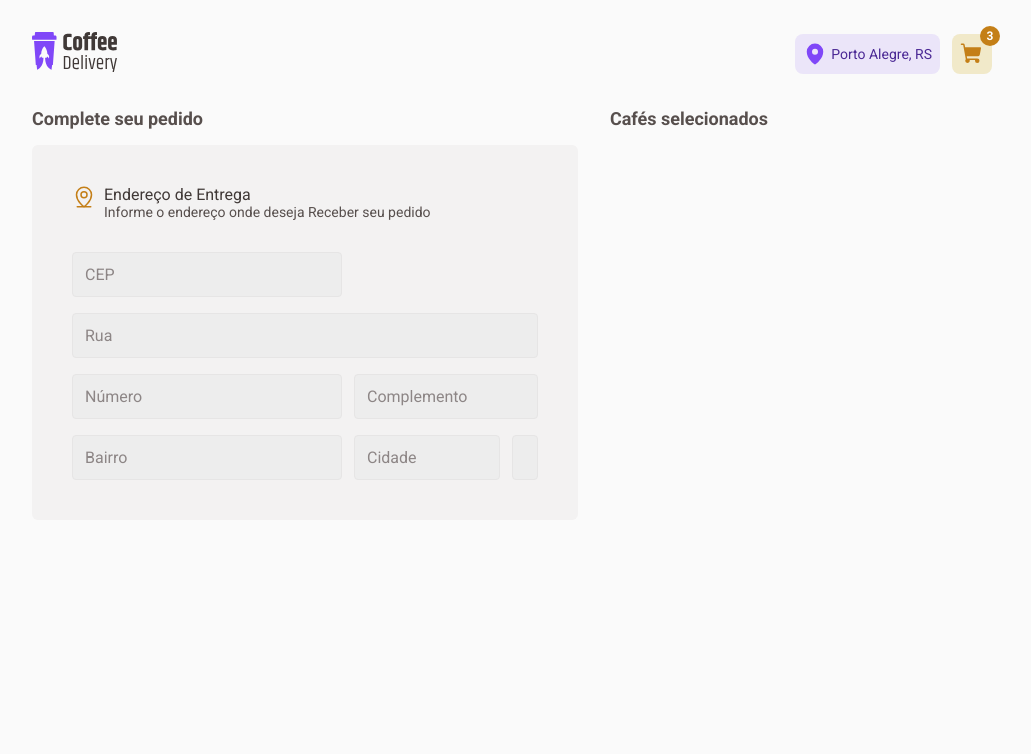
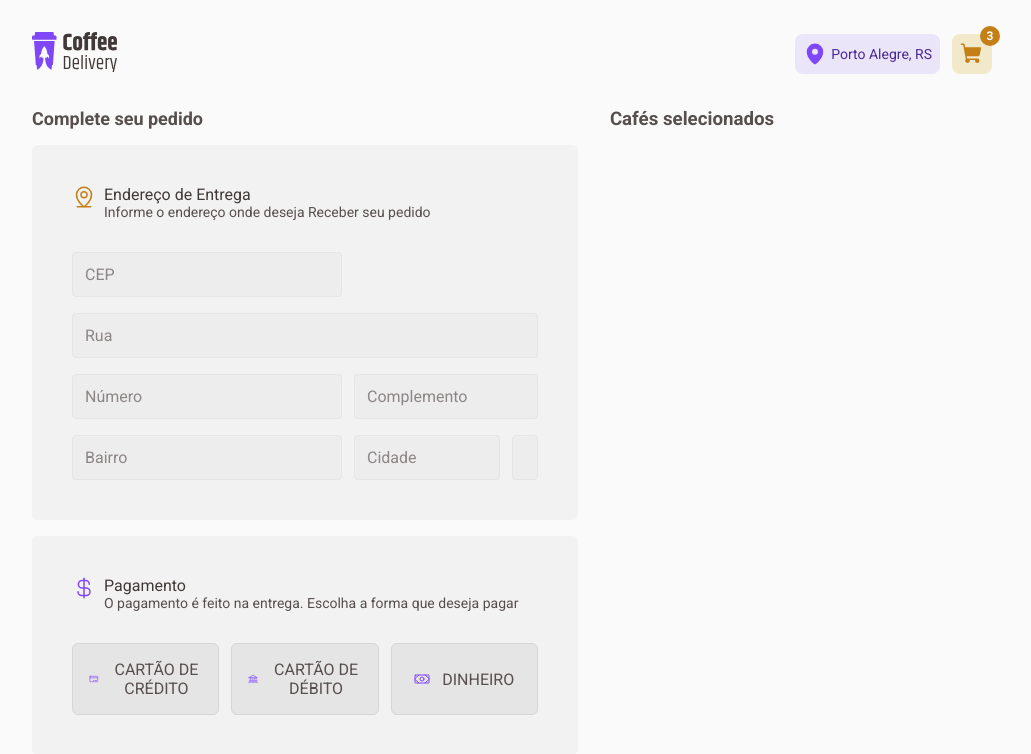
Before and after one commit to JustSpica/coffee-delivery, a React (Vite) app: page /checkout in a window 1280 px wide. Shown: the top 754 px of the page, without its empty margins (128-1159 px from the left). Built offline with nearby package versions, Linux system fonts and the light colour scheme.

Commit message:
feat: created PaymentCard component

```diff
--- a/src/pages/Checkout/components/Form/styles.ts
+++ b/src/pages/Checkout/components/Form/styles.ts
@@ -3,7 +3,6 @@ import styled, { css } from "styled-components";
 export const FormRoot = styled.section`
 	${({ theme }) => css`
 		width: 100%;
-		margin-top: ${theme.space[4]};
 		padding: ${theme.space[10]};
 
 		border-radius: ${theme.rounded.md};
--- /dev/null
+++ b/src/pages/Checkout/components/PaymentCard/index.tsx
@@ -0,0 +1,51 @@
+import React, { useState } from "react";
+import { Bank, CreditCard, CurrencyDollar, Money } from "phosphor-react";
+
+import { PaymentButton, PaymentCardAction, PaymentCardRoot } from "./styles";
+
+type PaymentType = "credit" | "debit" | "money" | null;
+
+export function PaymentCard() {
+	const [payment, setPayment] = useState<PaymentType>(null);
+
+	function handleSelectPaymentType(type: PaymentType) {
+		setPayment(type);
+	}
+
+	return (
+		<PaymentCardRoot>
+			<header>
+				<CurrencyDollar size={24} />
+				<div className="titleForm">
+					<h4>Pagamento</h4>
+					<span>
+						O pagamento é feito na entrega. Escolha a forma que deseja pagar
+					</span>
+				</div>
+			</header>
+			<PaymentCardAction>
+				<PaymentButton
+					isActived={payment === "credit"}
+					onClick={() => handleSelectPaymentType("credit")}
+				>
+					<CreditCard />
+					<span>Cartão de Crédito</span>
+				</PaymentButton>
+				<PaymentButton
+					isActived={payment === "debit"}
+					onClick={() => handleSelectPaymentType("debit")}
+				>
+					<Bank />
+					<span>Cartão de Débito</span>
+				</PaymentButton>
+				<PaymentButton
+					isActived={payment === "money"}
+					onClick={() => handleSelectPaymentType("money")}
+				>
+					<Money />
+					<span>Dinheiro</span>
+				</PaymentButton>
+			</PaymentCardAction>
+		</PaymentCardRoot>
+	);
+}
--- /dev/null
+++ b/src/pages/Checkout/components/PaymentCard/styles.ts
@@ -0,0 +1,103 @@
+import styled, { css, DefaultTheme } from "styled-components";
+
+export const PaymentCardRoot = styled.section`
+	${({ theme }) => css`
+		width: 100%;
+		padding: ${theme.space[10]};
+
+		border-radius: ${theme.rounded.md};
+
+		background-color: ${theme.colors["zinc-200"]};
+
+		header {
+			display: flex;
+			gap: ${theme.space[2]};
+
+			color: ${theme.colors["purple-600"]};
+		}
+
+		.titleForm {
+			display: flex;
+			flex-direction: column;
+
+			h4 {
+				font-size: ${theme.fontSizes.md};
+				font-weight: ${theme.fontWeights.regular};
+
+				color: ${theme.colors["zinc-800"]};
+			}
+
+			span {
+				font-size: ${theme.fontSizes.sm};
+				font-weight: ${theme.fontWeights.regular};
+
+				color: ${theme.colors["zinc-700"]};
+			}
+		}
+	`}
+`;
+
+export const PaymentCardAction = styled.div`
+	${({ theme }) => css`
+		width: 100%;
+		margin-top: ${theme.space[8]};
+
+		display: flex;
+		gap: ${theme.space[3]};
+	`}
+`;
+
+interface PaymentButtonProps {
+	isActived: boolean;
+}
+
+const paymentButtonModifier = {
+	actived: (theme: DefaultTheme) => css`
+		border-color: ${theme.colors["purple-600"]};
+
+		background-color: ${theme.colors["purple-200"]};
+	`,
+};
+
+export const PaymentButton = styled.button<PaymentButtonProps>`
+	${({ isActived, theme }) => css`
+		padding: ${theme.space[4]};
+		flex: 1;
+
+		display: flex;
+		align-items: center;
+		justify-content: center;
+		gap: ${theme.space[3]};
+
+		border: 1px solid ${theme.colors["zinc-500"]};
+		border-radius: ${theme.rounded.md};
+
+		background-color: ${theme.colors["zinc-400"]};
+		color: ${theme.colors["purple-600"]};
+
+		cursor: pointer;
+
+		transition: all 150ms;
+
+		${!isActived &&
+		css`
+			&:hover {
+				background-color: ${theme.colors["zinc-500"]};
+
+				span {
+					color: ${theme.colors["zinc-800"]};
+				}
+			}
+		`}
+
+		${isActived && paymentButtonModifier.actived(theme)}
+
+		span {
+			text-transform: uppercase;
+
+			color: ${theme.colors["zinc-700"]};
+
+			transition: all 150ms;
+		}
+	`}
+`;
--- /dev/null
+++ b/src/pages/Checkout/components/index.ts
@@ -0,0 +1,2 @@
+export * from "./Form";
+export * from "./PaymentCard";
--- a/src/pages/Checkout/index.tsx
+++ b/src/pages/Checkout/index.tsx
@@ -1,15 +1,16 @@
 import React from "react";
 
-import { Form } from "./components/Form";
+import { Form, PaymentCard } from "./components";
 
 import { CheckoutRoot } from "./styles";
 
 export function Checkout() {
 	return (
 		<CheckoutRoot>
-			<div>
+			<div className="formSection">
 				<h3>Complete seu pedido</h3>
 				<Form />
+				<PaymentCard />
 			</div>
 			<div>
 				<h3>Cafés selecionados</h3>
--- a/src/pages/Checkout/styles.ts
+++ b/src/pages/Checkout/styles.ts
@@ -9,8 +9,14 @@ export const CheckoutRoot = styled.section`
 		grid-template-columns: 1fr 0.7fr;
 		gap: ${theme.space[8]};
 
-		h3 {
-			font-size: ${theme.fontSizes.lg};
+		.formSection {
+			display: flex;
+			flex-direction: column;
+			gap: ${theme.space[4]};
+
+			h3 {
+				font-size: ${theme.fontSizes.lg};
+			}
 		}
 	`}
 `;
```
